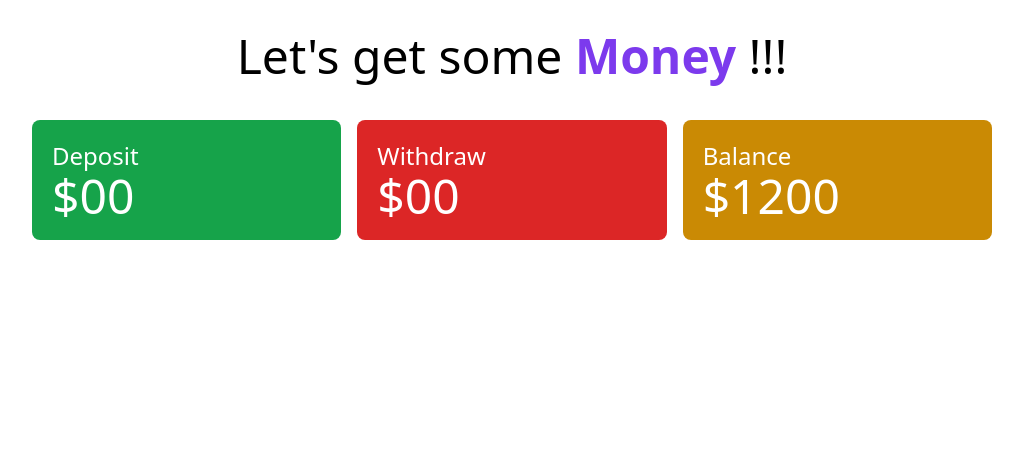
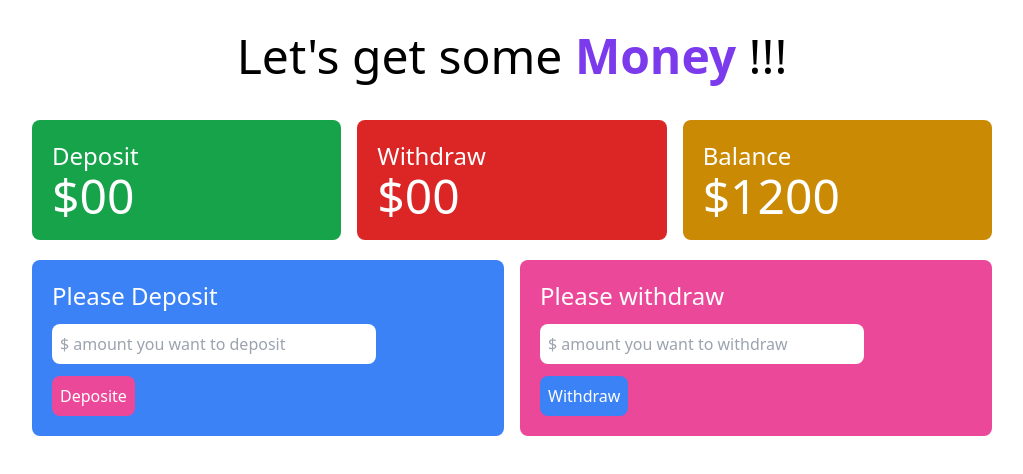
Before and after one commit to Sunjida-Srijoni/baap-er-bank, a plain HTML site: page bank.html in a window 1280 px wide. Shown: the whole page, without its empty margins (128-1151 px from the left). Drawn offline with nearby package versions, Linux system fonts and the light colour scheme.

Commit message:
deposite and withdraw input section has been added

```diff
--- a/bank.html
+++ b/bank.html
@@ -33,6 +33,20 @@
 
             </div>
         </section>
+
+        <div class="grid grid-cols-2 gap-4 w-9/12 mx-auto text-white mt-5 rounded-lg">
+            <div class="bg-blue-500 p-5 rounded-lg">
+                <h1 class="text-2xl mb-3">Please Deposit</h1>
+                <input class="p-2 rounded-lg mb-3 w-9/12" type="number" id="deposite-amount" placeholder="$ amount you want to deposit">
+                <button class="bg-pink-500 p-2 rounded-lg block">Deposite</button>
+            </div>
+            <div class="bg-pink-500 p-5 rounded-lg">
+                <h1 class="text-2xl mb-3">Please withdraw</h1>
+                <input class="p-2 rounded-lg mb-3 w-9/12" type="number" id="withdraw-amount" placeholder="$ amount you want to withdraw">
+                <button class="bg-blue-500 p-2 rounded-lg block">Withdraw</button>
+            </div>
+
+        </div>
     </main>
 
 </body>
```
